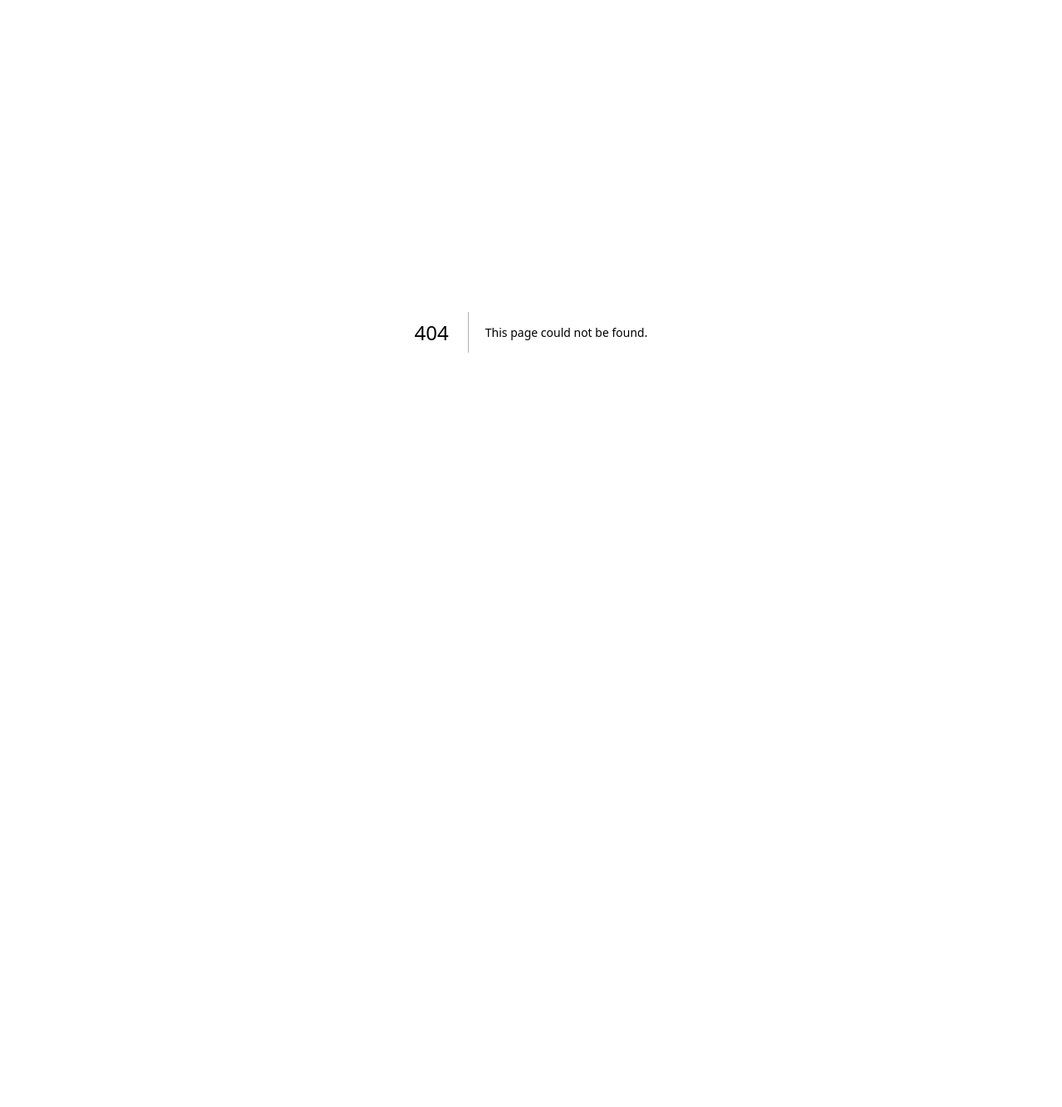
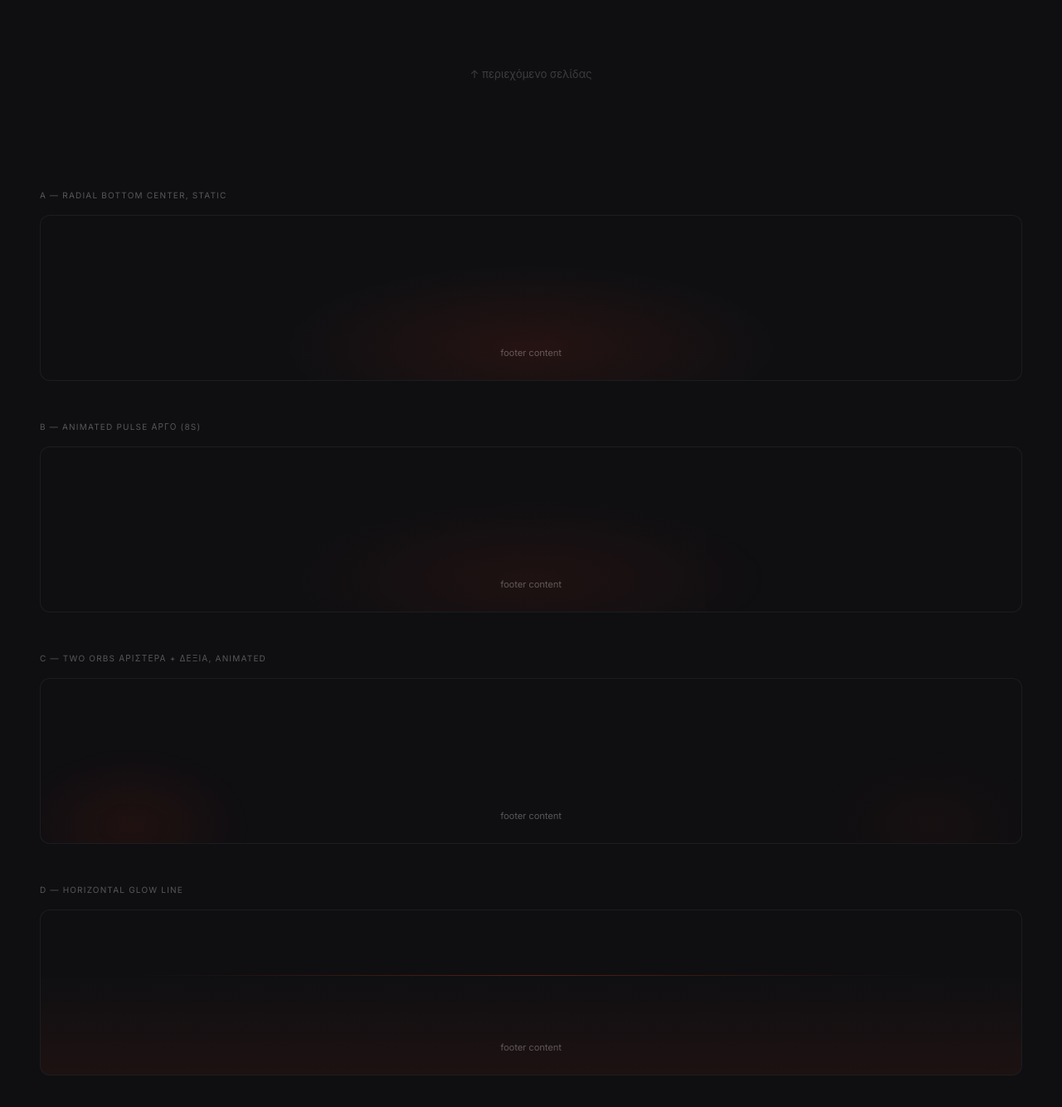
Before and after one commit to bmanologlou/dc26-next, a Next.js app: page /preview in a window 1280 px wide. Before the commit this address had no page. Shown: the top 1334 px of the page at 83% size. Before the commit the page ends 800 px from the top, so only its background shows below. Built offline with nearby package versions, Linux system fonts and the light colour scheme.

Commit message:
Add gradient preview page + remove footer gradient

```diff
--- a/app/components/Footer.tsx
+++ b/app/components/Footer.tsx
@@ -8,7 +8,6 @@ export default function Footer() {
     <footer style={{
       borderTop: '1px solid var(--color-border)',
       padding: 'clamp(40px, 5vw, 64px) clamp(24px, 5vw, 80px) clamp(24px, 4vw, 40px)',
-      background: 'radial-gradient(ellipse at 30% 0%, rgba(196,48,16,0.08) 0%, transparent 60%), radial-gradient(ellipse at 80% 50%, rgba(255,66,18,0.04) 0%, transparent 50%)',
     }}>
       <div style={{ maxWidth: '1440px', margin: '0 auto' }}>
         <div style={{
--- /dev/null
+++ b/app/preview/page.tsx
@@ -0,0 +1,69 @@
+export const metadata = { title: 'Preview — DC Drive' }
+
+export default function Preview() {
+  return (
+    <main style={{ background: '#0f0f12', minHeight: '100vh', display: 'flex', flexDirection: 'column' }}>
+
+      <div style={{ flex: 1, padding: '80px 48px', color: 'rgba(247,247,248,0.2)', fontSize: '13px', textAlign: 'center' }}>
+        ↑ περιεχόμενο σελίδας
+      </div>
+
+      <div style={{ padding: '48px', display: 'flex', flexDirection: 'column', gap: '48px' }}>
+
+        {/* Option A */}
+        <div>
+          <div style={{ fontSize: '10px', color: 'rgba(255,255,255,0.3)', letterSpacing: '0.12em', textTransform: 'uppercase', marginBottom: '16px' }}>
+            A — radial bottom center, static
+          </div>
+          <div style={{ height: '200px', borderRadius: '12px', background: '#0f0f12', position: 'relative', overflow: 'hidden', border: '1px solid rgba(255,255,255,0.06)' }}>
+            <div style={{ position: 'absolute', bottom: '-60px', left: '50%', transform: 'translateX(-50%)', width: '600px', height: '200px', background: 'radial-gradient(ellipse at center, rgba(196,48,16,0.12) 0%, transparent 70%)' }} />
+            <div style={{ position: 'absolute', bottom: '24px', left: '50%', transform: 'translateX(-50%)', color: 'rgba(255,255,255,0.3)', fontSize: '11px', whiteSpace: 'nowrap' }}>footer content</div>
+          </div>
+        </div>
+
+        {/* Option B */}
+        <div>
+          <div style={{ fontSize: '10px', color: 'rgba(255,255,255,0.3)', letterSpacing: '0.12em', textTransform: 'uppercase', marginBottom: '16px' }}>
+            B — animated pulse αργό (8s)
+          </div>
+          <div style={{ height: '200px', borderRadius: '12px', background: '#0f0f12', position: 'relative', overflow: 'hidden', border: '1px solid rgba(255,255,255,0.06)' }}>
+            <div style={{ position: 'absolute', bottom: '-60px', left: '50%', transform: 'translateX(-50%)', width: '600px', height: '200px', background: 'radial-gradient(ellipse at center, rgba(196,48,16,0.1) 0%, transparent 70%)', animation: 'pulseGlow 8s ease-in-out infinite' }} />
+            <div style={{ position: 'absolute', bottom: '24px', left: '50%', transform: 'translateX(-50%)', color: 'rgba(255,255,255,0.3)', fontSize: '11px', whiteSpace: 'nowrap' }}>footer content</div>
+          </div>
+        </div>
+
+        {/* Option C */}
+        <div>
+          <div style={{ fontSize: '10px', color: 'rgba(255,255,255,0.3)', letterSpacing: '0.12em', textTransform: 'uppercase', marginBottom: '16px' }}>
+            C — two orbs αριστερά + δεξιά, animated
+          </div>
+          <div style={{ height: '200px', borderRadius: '12px', background: '#0f0f12', position: 'relative', overflow: 'hidden', border: '1px solid rgba(255,255,255,0.06)' }}>
+            <div style={{ position: 'absolute', bottom: '-80px', left: '-40px', width: '300px', height: '200px', background: 'radial-gradient(ellipse at center, rgba(196,48,16,0.1) 0%, transparent 70%)', animation: 'pulseGlow 10s ease-in-out infinite' }} />
+            <div style={{ position: 'absolute', bottom: '-80px', right: '-40px', width: '300px', height: '200px', background: 'radial-gradient(ellipse at center, rgba(255,66,18,0.06) 0%, transparent 70%)', animation: 'pulseGlow 10s ease-in-out infinite 5s' }} />
+            <div style={{ position: 'absolute', bottom: '24px', left: '50%', transform: 'translateX(-50%)', color: 'rgba(255,255,255,0.3)', fontSize: '11px', whiteSpace: 'nowrap' }}>footer content</div>
+          </div>
+        </div>
+
+        {/* Option D */}
+        <div>
+          <div style={{ fontSize: '10px', color: 'rgba(255,255,255,0.3)', letterSpacing: '0.12em', textTransform: 'uppercase', marginBottom: '16px' }}>
+            D — horizontal glow line
+          </div>
+          <div style={{ height: '200px', borderRadius: '12px', background: '#0f0f12', position: 'relative', overflow: 'hidden', border: '1px solid rgba(255,255,255,0.06)' }}>
+            <div style={{ position: 'absolute', bottom: 0, left: 0, right: 0, height: '120px', background: 'linear-gradient(to top, rgba(196,48,16,0.08) 0%, transparent 100%)' }} />
+            <div style={{ position: 'absolute', bottom: '119px', left: '10%', right: '10%', height: '1px', background: 'linear-gradient(to right, transparent, rgba(255,66,18,0.3), transparent)' }} />
+            <div style={{ position: 'absolute', bottom: '24px', left: '50%', transform: 'translateX(-50%)', color: 'rgba(255,255,255,0.3)', fontSize: '11px', whiteSpace: 'nowrap' }}>footer content</div>
+          </div>
+        </div>
+
+      </div>
+
+      <style>{`
+        @keyframes pulseGlow {
+          0%, 100% { opacity: 0.6; }
+          50% { opacity: 1; }
+        }
+      `}</style>
+    </main>
+  )
+}
--- a/app/robots.ts
+++ b/app/robots.ts
@@ -5,7 +5,7 @@ export default function robots(): MetadataRoute.Robots {
     rules: {
       userAgent: '*',
       allow: '/',
-      disallow: ['/typography'],
+      disallow: ['/typography', '/preview'],
     },
     sitemap: 'https://dc26.eoflux.com/sitemap.xml',
   }
```
